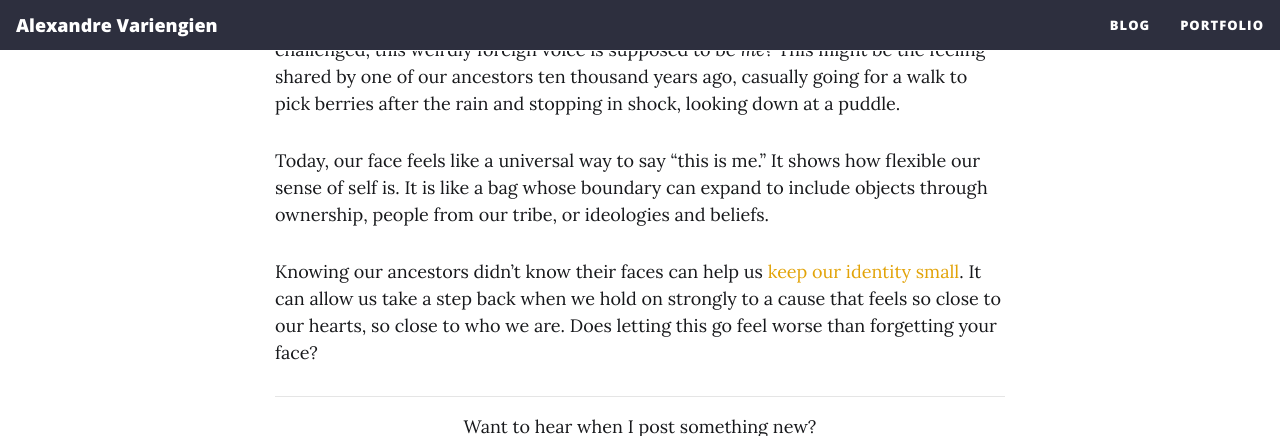
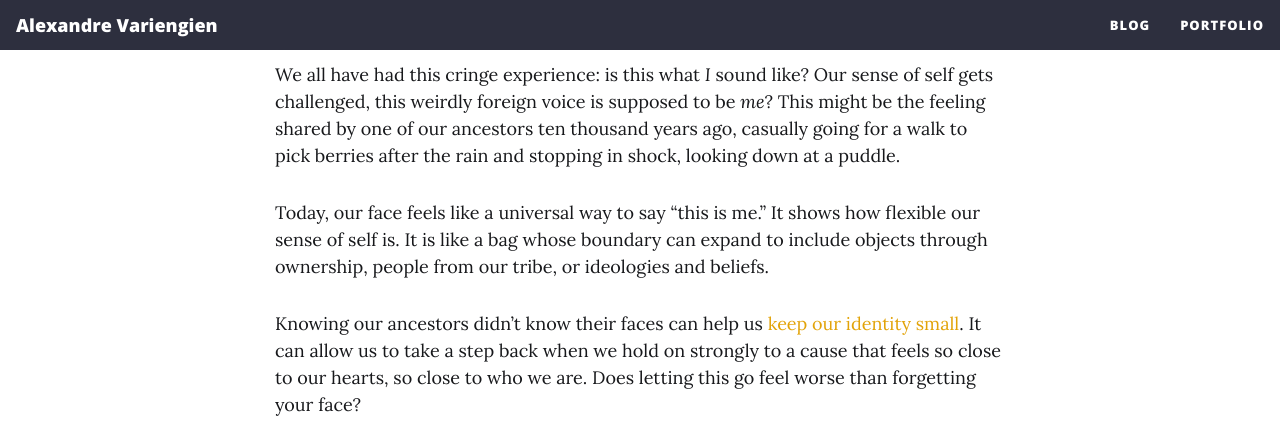
Before and after one commit to aVariengien/avariengien.github.io, a Jekyll site: the page built from _posts/2025-11-06-our-ancestors-didnt-know-their-faces.md, in a window 1280 px wide and 900 px high, scrolled down 1984 px, cut to the strip 0-436 px from the top of the window. Built offline with Jekyll 4.4.1, drawn with Linux system fonts in a browser that asks for light colours; some of the changed text lies outside the part shown.

```diff
--- a/_posts/2025-11-06-our-ancestors-didnt-know-their-faces.md
+++ b/_posts/2025-11-06-our-ancestors-didnt-know-their-faces.md
@@ -1,6 +1,7 @@
 ---
 layout: post
 title: "Our ancestors didn't know their faces"
+subtitle: "A reminder to keep our identity small"
 mathjax: true
 excerpt: "When you are born, nobody knows your face. And in particular, you don't know your face."
 hide_from_list: false
@@ -32,4 +33,4 @@ We all have had this cringe experience: is this what _I_ sound like? Our sense o
 
 Today, our face feels like a universal way to say "this is me." It shows how flexible our sense of self is. It is like a bag whose boundary can expand to include objects through ownership, people from our tribe, or ideologies and beliefs.
 
-Knowing our ancestors didn't know their faces can help us [keep our identity small](https://paulgraham.com/identity.html). It can allow us take a step back when we hold on strongly to a cause that feels so close to our hearts, so close to who we are. Does letting this go feel worse than forgetting your face?
+Knowing our ancestors didn't know their faces can help us [keep our identity small](https://paulgraham.com/identity.html). It can allow us to take a step back when we hold on strongly to a cause that feels so close to our hearts, so close to who we are. Does letting this go feel worse than forgetting your face?
```
